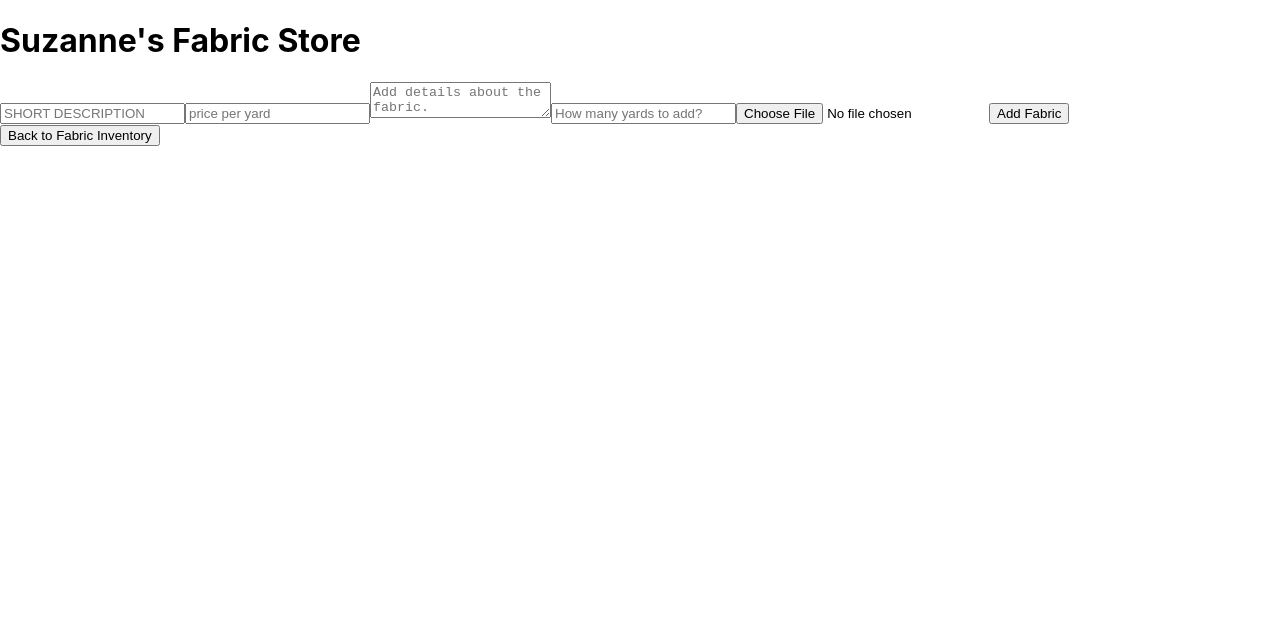
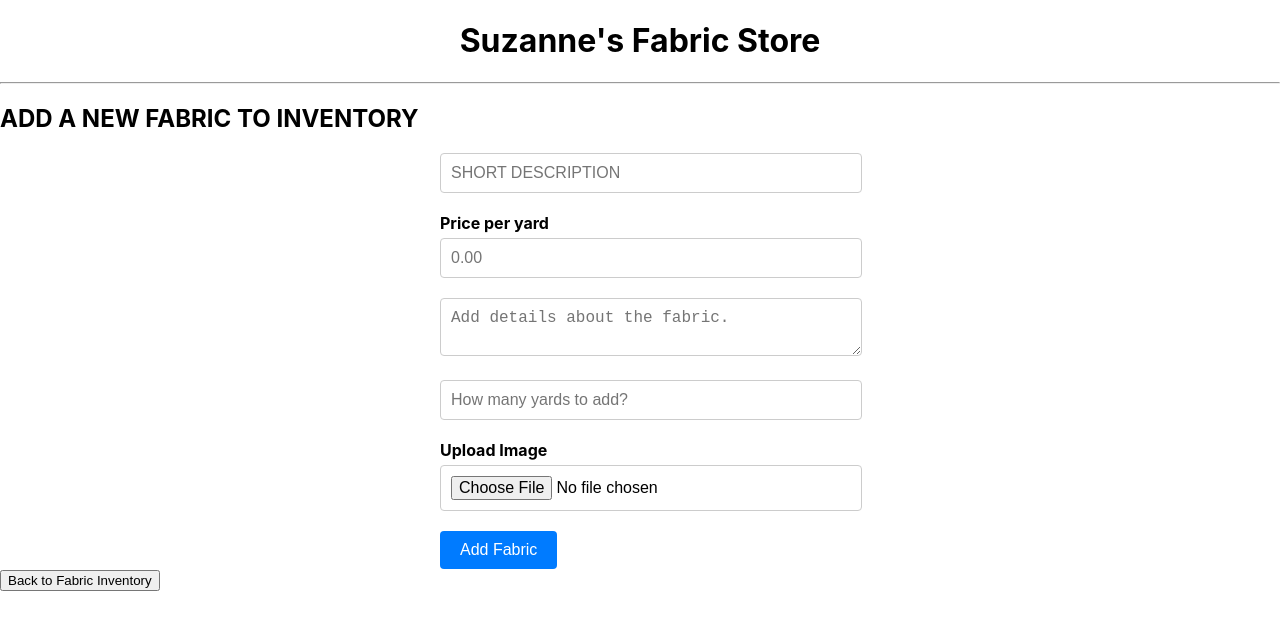
Before and after one commit to SuzSch/Fabric-Store, a React (Create React App) app: page / in a window 1280 px wide. Both pictures are taken after a click on the button "Add a New Fabric". Shown: the top 630 px of the page. Built offline with nearby package versions, Linux system fonts and the light colour scheme.

Commit message:
Update form styles, WIP research React hooks to be able to add pictures when creating a new fabric.

```diff
--- a/src/Components/NewFabicForm.js
+++ b/src/Components/NewFabicForm.js
@@ -1,11 +1,15 @@
 import React from "react";
 import PropTypes from "prop-types";
-import { v4 } from 'uuid';
+import { v4 } from "uuid";
+import "./NewFabricForm.css";
+
 
 function NewFabricForm(props) {
   return (
     <React.Fragment>
-      <form onSubmit={handleNewFabricFormSubmission}>
+      <hr />
+      <h2>ADD A NEW FABRIC TO INVENTORY</h2>
+      <form onSubmit={handleNewFabricFormSubmission} className="fabric-form">
 
         <input
           type="text"
@@ -13,10 +17,13 @@ function NewFabricForm(props) {
           placeholder="short description"
           style={{ textTransform: "uppercase" }} />
 
+        <label>
+          Price per yard
+        </label>
         <input
           type="text"
           name="price"
-          placeholder="price per yard" />
+          placeholder="0.00" />
 
         <textarea
           name="details"
@@ -27,6 +34,9 @@ function NewFabricForm(props) {
           name="yardsInStock"
           placeholder="How many yards to add?" />
 
+        <label>
+          Upload Image
+        </label>
         <input
           type="file"
           name="image"
--- /dev/null
+++ b/src/Components/NewFabricForm.css
@@ -0,0 +1,36 @@
+
+.fabric-form {
+  max-width: 400px;
+  margin: 0 auto;
+}
+
+.fabric-form input[type="text"],
+.fabric-form input[type="file"],
+.fabric-form textarea {
+  width: 100%;
+  padding: 10px;
+  border: 1px solid #ccc;
+  border-radius: 4px;
+  font-size: 16px;
+  margin-bottom: 20px;
+}
+
+.fabric-form label {
+  display: block;
+  font-weight: bold;
+  margin-bottom: 5px;
+}
+
+.fabric-form button[type="submit"] {
+  background-color: #007bff;
+  color: #fff;
+  border: none;
+  border-radius: 4px;
+  padding: 10px 20px;
+  font-size: 16px;
+  cursor: pointer;
+}
+
+.fabric-form button[type="submit"]:hover {
+  background-color: #0056b3;
+}
--- a/src/index.css
+++ b/src/index.css
@@ -11,3 +11,7 @@ code {
   font-family: source-code-pro, Menlo, Monaco, Consolas, 'Courier New',
     monospace;
 }
+
+h1 {
+  text-align: center;
+}
```
